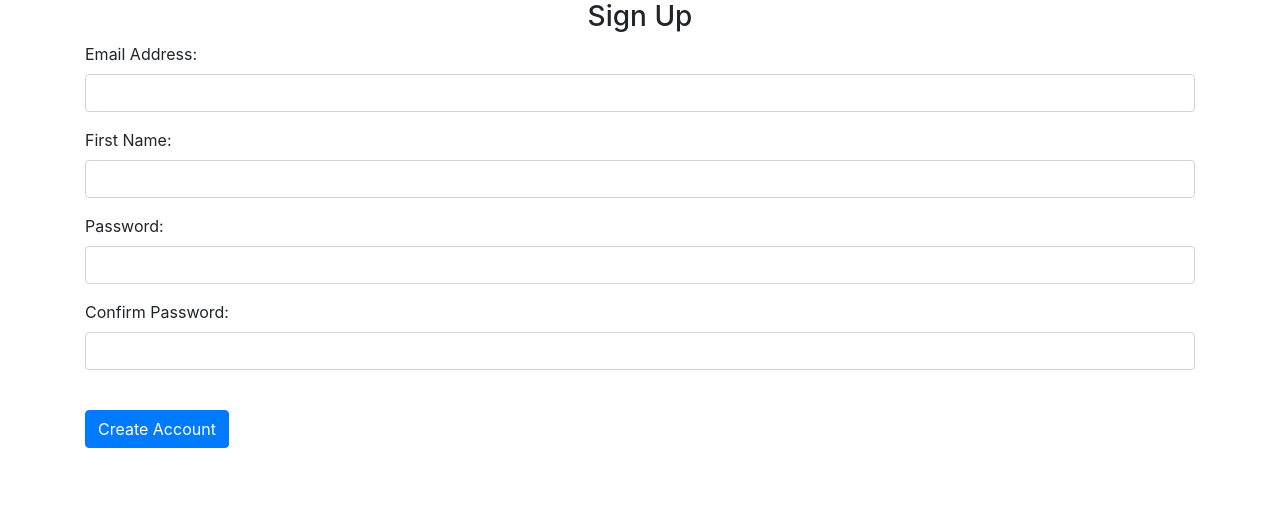
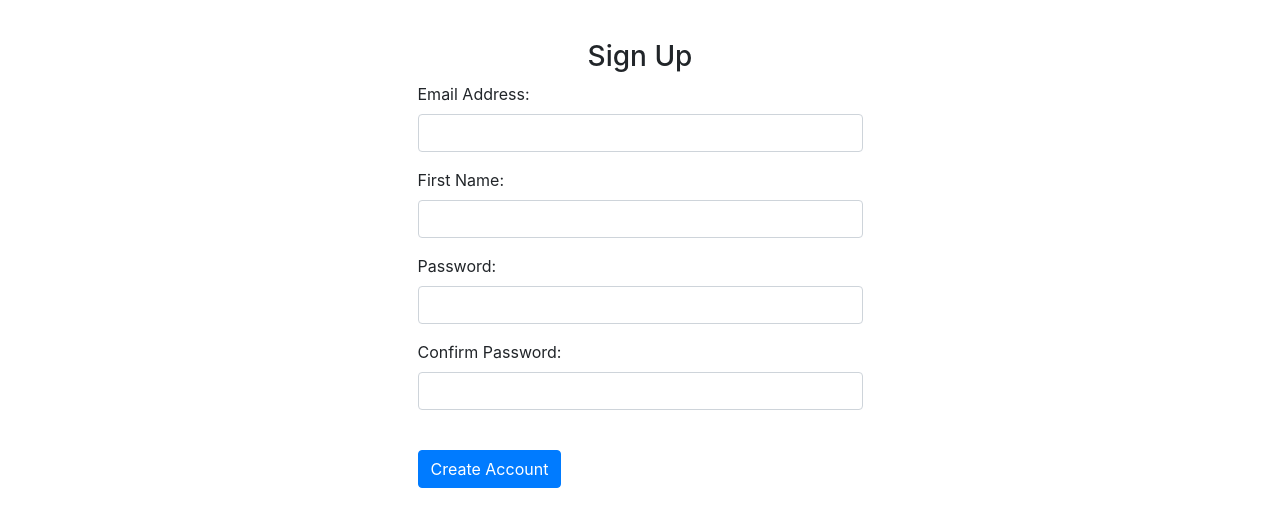
Before and after one commit to umdkyletu/phonebook, a Flask app: page /signup in a window 1280 px wide. Shown: the part 56-583 px from the top of the page. Run offline with Flask 3, Linux system fonts and the light colour scheme; some libraries are stand-ins or nearby versions.

Commit message:
cleaned formatting of signup page

```diff
--- a/FlaskApp/Website/templates/signUp.html
+++ b/FlaskApp/Website/templates/signUp.html
@@ -1,7 +1,11 @@
 {% extends "base.html" %} {% block title %}Sign Up{% endblock %} {% block
   content %}
+  <div class="container">
+    <div class="row justify-content-center">
+      <div class="col-md-6">
+        <div class="my-div rounded-lg" style="margin: 20px; padding: 20px;">
           <form method="POST">
-    <h3 align="center">Sign Up</h3>
+            <h3 style="text-align: center;">Sign Up</h3>
             <div class="form-group">
               <label for="email">Email Address:</label>
               <input
@@ -41,4 +45,9 @@
             <br />
             <button type="submit" class="btn btn-primary">Create Account</button>
           </form>
+        </div>
+      </div>
+    </div>
+  </div>
+
   {% endblock %}
```
Lines whose indentation alone changed are shown as unchanged.
